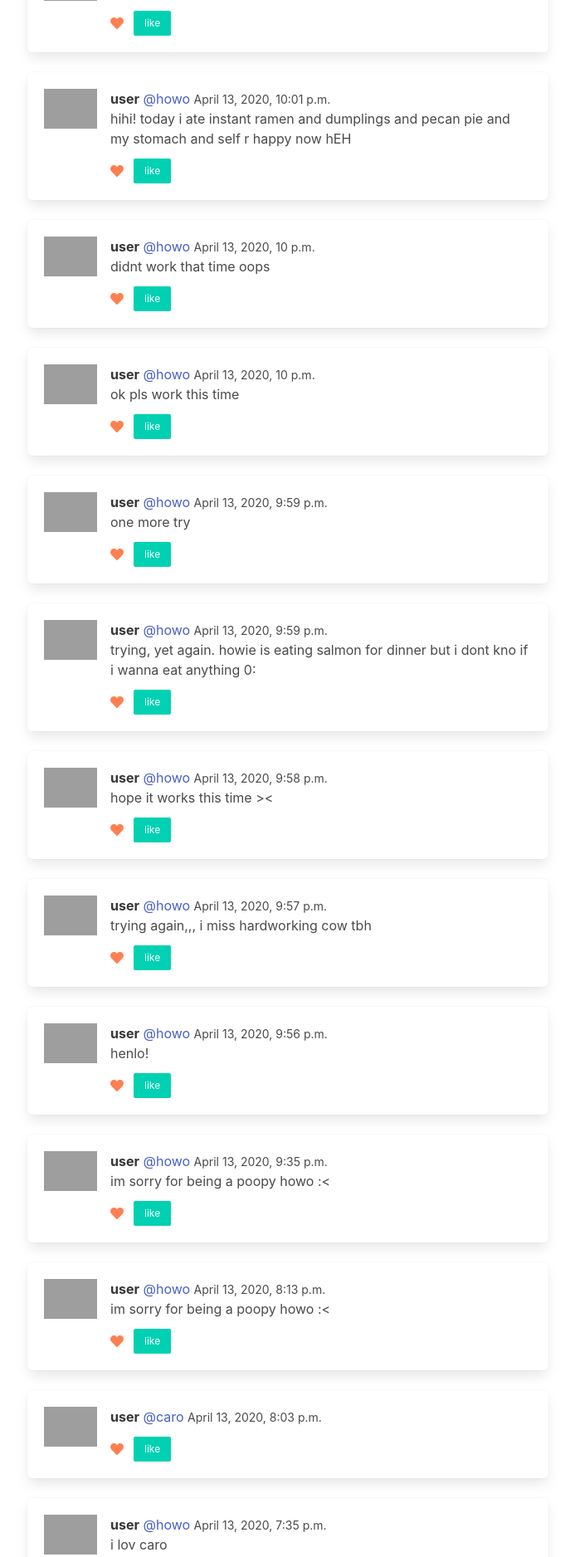
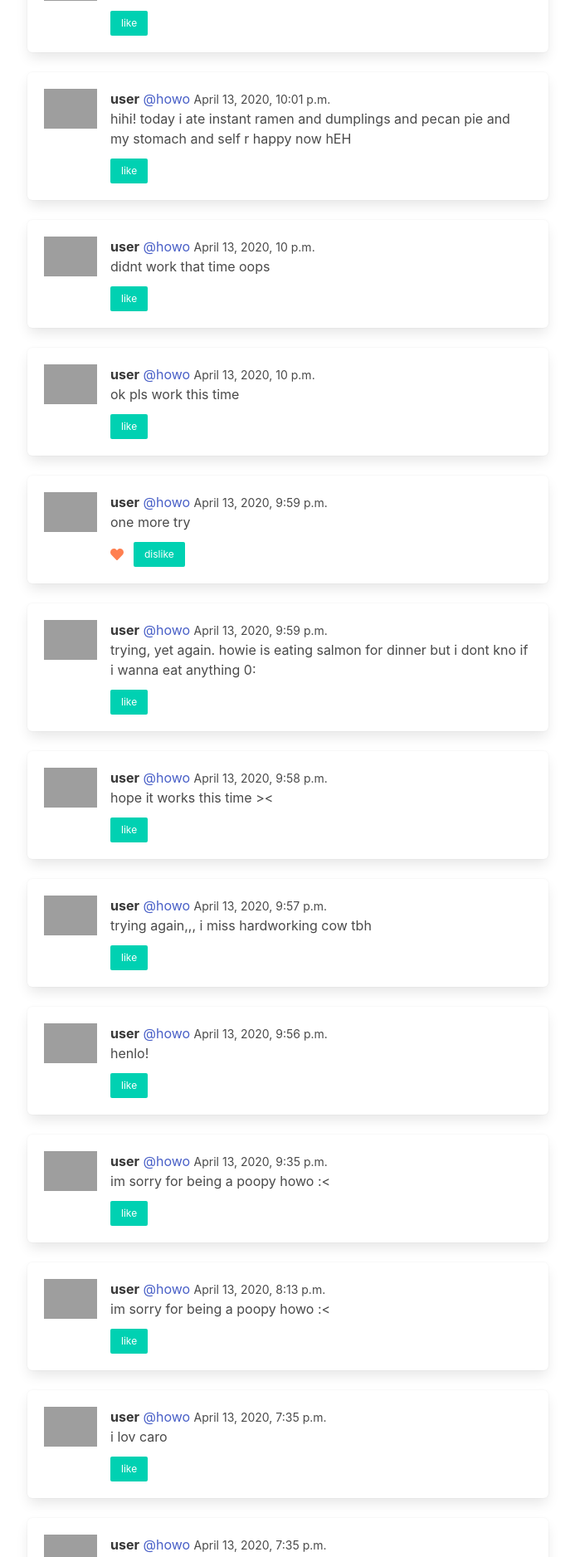
Before and after one commit to caroljli/tweetio, a Django app: page /home/ in a window 1280 px wide. Shown: the part 336-2212 px from the top of the page at 83% size, without its empty margins (293-986 px from the left). Run offline with Django 3.2, Linux system fonts and the light colour scheme; data comes from the database, SQL or seed files in the repository; parts of the project's set-up code (start-up, migrations or seed data) failed here and were passed over; some libraries are stand-ins or nearby versions; grey boxes are pictures that could not be loaded.

Commit message:
fixed profile functionality, preliminary like functionality

```diff
--- a/tweetio/tweetio/urls.py
+++ b/tweetio/tweetio/urls.py
@@ -16,7 +16,7 @@ Including another URLconf
 from django.contrib import admin
 from django.urls import path
 from django.conf.urls import url
-from tweets.views import splash, home, login,register, login_view, register_view, profile, self, hashtag, register_complete, logout_view, delete_tweet, newpost
+from tweets.views import splash, home, login,register, login_view, register_view, profile, self, hashtag, register_complete, logout_view, delete_tweet, newpost, like_clicked
 
 urlpatterns = [
     path('admin/', admin.site.urls),
@@ -27,10 +27,11 @@ urlpatterns = [
     path('login_view/', login_view, name='login_view'),
     path('register_view/', register_view, name='register_view'),
     path('self/', self, name='self'),
-    path('hashtag/', hashtag, name='hashtag'),
+    path('hashtag/<slug:hashtag>', hashtag, name='hashtag'),
     path('register-complete/', register_complete, name="register-complete"),
     path('logout/', logout_view, name="logout"),
     path('delete_tweet/', delete_tweet, name='delete_tweet'),
     path('newpost/', newpost, name="newpost"),
     path('profile/<slug:username>', profile, name="profile"),
+    path('like_clicked/', like_clicked, name='like_clicked'),
 ]
--- a/tweetio/tweets/models.py
+++ b/tweetio/tweets/models.py
@@ -9,8 +9,19 @@ class Account(models.Model):
     bio = models.TextField()
     time = models.DateTimeField(auto_now=True, null=True)
 
+    @property
+    def like_count(self):
+        return Like.objects.filter(user=self.user).count()
+
+    def has_likes(self):
+        if self.like_count > 0:
+            return True
+        else:
+            return False
+
 class Tweet(models.Model):
     id = models.AutoField(primary_key=True)
+    # str_id = str(id)
     author = models.ForeignKey(User, on_delete=models.CASCADE, null=True)
     profile = models.ForeignKey(Account, on_delete=models.CASCADE, null=True)
     time = models.DateTimeField(auto_now=True, null=True)
@@ -26,14 +37,40 @@ class Tweet(models.Model):
             return self.profile.name
         else:
             return "user"
+    @property
+    def like_count(self):
+        return Like.objects.filter(post=self).count()
+
+    def already_liked(self):
+        if self.like_count > 0:
+            return True
+        else:
+            return False
+
+    # def save(self):
+    #     new_id = self.id
+    #     self.string_id = str(new_id)
+    #     super(Tweet, self).save()
 
 class Like(models.Model):
-    user = models.ManyToManyField(User, on_delete=models.CASCADE, null=True)
-    post = models.OneToOneField(Tweet, on_delete=models.CASCADE, null=True)
+    user = models.ForeignKey(User, on_delete=models.CASCADE, null=True)
+    post = models.ForeignKey(Tweet, on_delete=models.CASCADE, null=True)
     time = models.DateTimeField(auto_now=True, null=True)
 
-    def __str__(self):
-        return self.post
+    def get_username(self):
+        if self is not None:
+            if self.post is not None:
+                return self.post.get_username
+        else:
+            return
+
+    def get_post_body(self):
+        if self is not None:
+            if self.post is not None:
+                return self.post.body
+        else:
+            return
 
 class Hashtag(models.Model):
-    pass
+    content = models.CharField(max_length=200, null=True)
+    post = models.ForeignKey(Tweet, on_delete=models.CASCADE, null=True)
--- a/tweetio/tweets/templates/home.html
+++ b/tweetio/tweets/templates/home.html
@@ -38,10 +38,24 @@
                   </div>
                   <nav class="level is-mobile">
                     <div class="level-left">
+                      {% if tweet.already_liked %}
                       <a style="color: coral" class="level-item">
                         <span class="icon is-small"><i class="fas fa-heart"></i></span>
                       </a>
-                      <button class="button is-small is-primary">like</button>
+                      <form method="POST" action="/like_clicked/">
+                        {% csrf_token %}
+                          <div class="buttons">
+                            <button type="submit" name='dislike' value='{{ tweet.id }}' class="button is-small is-primary">dislike</button>
+                          </div>
+                      </form>
+                      {% elif not tweet.already_liked %}
+                      <form method="POST" action="/like_clicked/">
+                        {% csrf_token %}
+                          <div class="buttons">
+                            <button type="submit" name='like' value='{{ tweet.id }}' class="button is-small is-primary">like</button>
+                          </div>
+                      </form>
+                      {% endif %}
                     </div>
                   </nav>
                 </div>
@@ -57,11 +71,12 @@
   // hashtag
   (function (win,doc) {
       'use strict';
-      var siteURL = 'http://cdevroe.com',
-          entries = doc.querySelectorAll('div.entry > p'),
-          i;
+      var siteURL = '/',
+      entries = doc.querySelectorAll('div.entry > p'),
+      i;
 
       if ( entries.length > 0 ) {
+        axios.post('/hashtag/')
         for (i = 0; i < entries.length; i = i + 1) {
           entries[i].innerHTML = entries[i].innerHTML.replace(/#(\S+)/g,'<a href="'+siteURL+'search/$1" title="Find more posts tagged with #$1">#$1</a>');
         }
--- a/tweetio/tweets/views.py
+++ b/tweetio/tweets/views.py
@@ -19,7 +19,7 @@ def home(request):
 def profile(request, username=None):
     if User.objects.get(username=username):
         user = User.objects.get(username=username)
-        account = Account.objects.filter(user=user)
+        account = Account.objects.get(user=user)
         tweets = Tweet.objects.filter(author=user)
         return render(request, "profile.html", {
             "user": user, "account": account, "tweets": tweets
@@ -30,10 +30,10 @@ def profile(request, username=None):
 def self(request):
     account = Account.objects.filter(user=request.user)
     tweets = Tweet.objects.filter(author=request.user)
-    likes = Like.objects.filter(profile=request.user)
-    return render(request, "self.html", {"tweets": tweets, "account": account})
+    likes = Like.objects.filter(user=request.user)
+    return render(request, "self.html", {"tweets": tweets, "account": account, "likes": likes})
 
-def hashtag(request):
+def hashtag(request, hashtag=None):
     return render(request, "hashtag.html", {})
 
 def register_complete(request):
@@ -81,19 +81,14 @@ def delete_tweet(request):
     tweet = Tweet.objects.get(id=request.GET.get('id'))
     tweet.delete()
 
-def like_clicked(request, post_id):
-    if request.method == 'POST':
-        if request.user.is_authenticated():
-            post = Tweet.objects.get(id=post_id)
-            if not already_liked_post(request.user, id):
-                Like.objects.create(user=request.user, post=post)
-            else:
-                Like.objects.filter(user=request.user, post=post).delete()
+def like_clicked(request):
+    post = Tweet.objects.get(id=request.POST.get('id'))
+    if 'like' in request.POST:
+        new_like, created = Like.objects.get_or_create(user=request.user, post=post)
+    else:
+        Like.objects.get(user=request.user, post=post).delete()
+
     return HttpResponseRedirect(request.META.get('HTTP_REFERER'))
-
-def already_liked_post(user, post_id):
-    post = Tweet.objects.get(id=post_id)
-    return Like.objects.filer(user=user, post=post).exists()
 
 def newpost(request):
     if request.method == 'POST':
```
Also changed, not shown: tweetio/tweets/templates/profile.html (+0 -7 lines), tweetio/tweets/templates/self.html (+31 -1 lines), tweetio/db.sqlite3.
